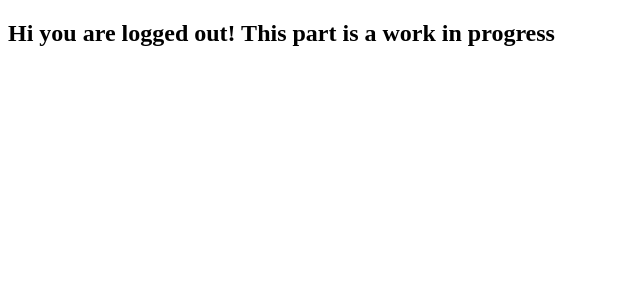
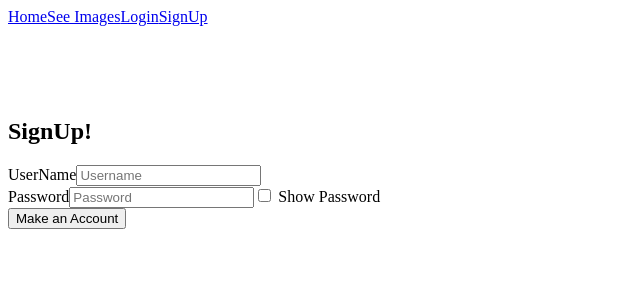
Before and after one commit to JasonAJordan/image-repo-frontend, a React (Create React App) app: page /signup in a window 1280 px wide. Shown: the top 300 px of the page, without its empty margins (0-640 px from the left). Built offline with nearby package versions, Linux system fonts and the light colour scheme; no server answers.

Commit message:
User create and login (no auth)

```diff
--- a/src/App.js
+++ b/src/App.js
@@ -6,6 +6,9 @@ import {Route, Switch} from 'react-router-dom';
 import NavBar from "./navBar/NavBar"
 import Home from "./pages/Home"
 import UserPage from "./pages/UserPage"
+import PublicImages from "./pages/PublicImages"
+import Login from "./pages/Login"
+import SignUp from "./pages/SignUp"
 
 
 function App() {
@@ -26,7 +29,27 @@ function App() {
   if(user === null) {
     return (
       <div>
-        <h2>Hi you are logged out! This part is a work in progress </h2>
+      <NavBar user={user} setUser={setUser}/>
+
+      <Switch>
+        <Route path="/brosweUploads">
+          <PublicImages/>
+        </Route>
+
+        <Route path="/login">
+          <Login setUser={setUser}/>
+        </Route>
+
+        <Route path="/signup">
+          <SignUp setUser={setUser}/>
+        </Route>
+
+        <Route path="/">
+          <Home user={user}/>
+        </Route>
+      </Switch>
+
+
       </div>
     )
   }
@@ -42,8 +65,8 @@ function App() {
           <UserPage user={user} setUser={setUser}/>
         </Route>
 
-        <Route path="/">
-          <Home user={user}/>
+        <Route path="/brosweUploads">
+          <PublicImages/>
         </Route>
 
         <Route path="/">
--- /dev/null
+++ b/src/pages/Login.js
@@ -0,0 +1,139 @@
+import React, { useState, useEffect } from "react";
+import { Link, useHistory } from "react-router-dom";
+
+
+function Login ({ setUser}){
+
+    const [users, setUsers] = useState(null)
+    const [isLogin, setIsLogin] = useState(false)
+    const [formData, setFormData] = useState({
+        username: "",
+        password: "",
+    })
+
+
+    const [showPassword, setShowPassWord] = useState("password")
+
+    const [username, setUsername] = useState("");
+    const [password, setPassword] = useState("");
+    const history = useHistory();
+
+    function handleFormChange(event){
+        //console.log(formData)
+        setFormData({...formData,
+            [event.target.name]: event.target.value
+        })
+
+    }
+
+    useEffect(() => {
+        fetch(`http://localhost:3000/users/`)
+        .then(resp => resp.json())
+        .then(data => {
+        setUsers(data)
+
+        })
+    }, [])
+
+    function handleLogin(event){
+        event.preventDefault()
+        //console.log(formData)
+        let success = false
+
+        for(let i = 0; i < users.length; i++){
+            let cond1 = (users[i].username === formData.username)
+            let cond2 = (users[i].password === formData.password)
+            //console.log(users[i].username)
+            if (cond1 && cond2){
+                setUser(users[i])
+                success = true
+                setIsLogin(true)
+            }
+        }
+        if (success){
+            loginSucess()
+        } else {
+            loginFail()
+        }
+    }
+
+    // function handleSubmit(e) {
+    //     e.preventDefault();
+    //     fetch("http://localhost:3000/login", {
+    //       method: "POST",
+    //       headers: {
+    //         "Content-Type": "application/json",
+    //       },
+    //       body: JSON.stringify({ username, password }),
+    //     })
+    //       .then((r) => r.json())
+    //       .then((data) => {
+    //           if (data.failure) {
+    //               alert("Incorrect Username or Password")
+    //           } else {
+    //         // data is an object with a user and token: { user, token }
+    //         // setCurrentUser is a callback function from the App component
+    //         setUser(data.user);
+    //         // use localStorage to save the token
+    //         localStorage.setItem("token", data.token)
+    //         //redirect
+    //         history.push("/");
+    //         }
+    //     });
+    // }
+
+
+    function loginSucess(){
+        alert("Successful Login")
+    }
+
+    function loginFail() {
+        alert("Wrong Username or password");
+    }
+
+    function handleShowPassword(){
+        if (showPassword === "password"){
+            setShowPassWord("text")
+        } else {
+            setShowPassWord("password")
+        }
+    }
+
+    function handleWelcomeBack(){
+        console.log("asdf")
+    }
+
+
+    if (!users) {
+        return <h1> Loading </h1>
+    } else
+    if (!isLogin){
+        return (
+            <div >
+                <br/><br/>
+                <h1> Login to your Account</h1>
+                <form onSubmit={handleLogin}>
+
+                    <label >Username</label>
+                    <input type="text" placeholder="Enter Username" name="username" value={formData.username}
+                     onChange={handleFormChange}/>
+                    <br/>
+                    <label >Password</label>
+                    <input type={showPassword} placeholder="Enter Password" name="password" value={formData.password}
+                     onChange={handleFormChange} id="myPasswordInput"/>
+                     <input type="checkbox" onClick={handleShowPassword}/> <label>Show Password</label>
+                    <br/>
+                    <button type="submit">Login</button>
+                </form>
+
+            </div>
+
+        )}  else {
+                return (
+                    <button onClick={handleWelcomeBack}><Link to={"/"}> Welcome back! </Link></button>
+                )
+        }
+
+}
+
+export default Login
--- /dev/null
+++ b/src/pages/PublicImages.js
@@ -0,0 +1,43 @@
+import React, { useState, useEffect} from "react";
+import PublicImageCard from "./PublicImagesElements/PublicImageCards"
+
+function PublicImages({}) {
+    const [images, setImages] = useState(null)
+    const [loaded, setLoaded] = useState(false)
+
+    useEffect(() => {
+        fetch(`http://localhost:3000/publicImages`)
+        .then(resp => resp.json())
+        .then(data => {
+            setImages(data)
+            setLoaded(true)
+        })
+      }, [])
+
+
+
+
+    if (loaded === true) {
+        let key = 0
+        const mappedPublicImages = images.map((image) => {
+            key++
+            return (
+             <PublicImageCard image={image} key={key}/>
+            )
+        })
+
+        return (
+            <div>
+                <span>These are the publicly uploaded images</span>
+
+                {mappedPublicImages}
+                <br/>
+
+            </div>
+    )} else {
+        return (
+            <div> loading... </div>
+        )
+    }
+}
+export default PublicImages;
--- /dev/null
+++ b/src/pages/PublicImagesElements/PublicImageCards.js
@@ -0,0 +1,11 @@
+
+function PublicImageCards({image}) {
+
+    return (
+        <div>
+             <img src={image.imgUrl}  width="250" height="250"/>
+            <span>{image.description} </span>
+        </div>
+    )
+}
+export default PublicImageCards;
--- /dev/null
+++ b/src/pages/SignUp.js
@@ -0,0 +1,111 @@
+import { useState }  from "react";
+import { Link, useHistory } from "react-router-dom";
+
+function SignUp ({setUser}){
+
+    const [formData, setFormData] = useState({
+        username: "",
+        password: "",
+    })
+
+
+    const [passwordCheck, setpasswordCheck] = useState("")
+
+    const [accountMade, setAccoutMade] = useState(false)
+    const [showPassword, setShowPassWord] = useState("password")
+    const history = useHistory();
+
+    function handleFormChange(event){
+        // console.log()
+        setFormData({...formData,
+            [event.target.name]: event.target.value
+        })
+
+    }
+
+    function handleSubmit(event){
+        event.preventDefault()
+        console.log(formData)
+
+        fetch(`http://localhost:3000/users`,{
+            method: 'POST',
+            headers: {
+                'Content-Type': 'application/json',
+            },
+            body: JSON.stringify(formData),
+            })
+        .then(r => r.json())
+        .then(user => setUser(user))
+    }
+
+    function handleLogin() {
+        //e.preventDefault();
+        const username = formData.username
+        const password = formData.password
+        //console.log("adssadf")
+
+        fetch("http://localhost:3000/login", {
+          method: "POST",
+          headers: {
+            "Content-Type": "application/json",
+          },
+          body: JSON.stringify({ username, password }),
+        })
+          .then((r) => r.json())
+          .then((data) => {
+            // data is an object with a user and token: { user, token }
+            // setCurrentUser is a callback function from the App component
+            setUser(data.user);
+            // use localStorage to save the token
+            localStorage.setItem("token", data.token)
+            //redirect
+            history.push("/");
+        });
+    }
+
+    function handleShowPassword(){
+        if (showPassword === "password"){
+            setShowPassWord("text")
+        } else {
+            setShowPassWord("password")
+        }
+    }
+
+    if(accountMade){
+        return (
+            <div>
+                <Link to={"/login"}>
+                 Account Made Succesful, Please Login By Clicking Here
+                 </Link>
+            </div>
+        )
+    } else {
+    return (
+        <div className="SignUp-Container">
+            <br/><br/><br/><br/>
+            <h2>SignUp!</h2>
+            <form onSubmit={handleSubmit}>
+                <label>UserName</label>
+                <input type="text" name="username" placeholder="Username"
+                value={formData.username}
+                onChange={handleFormChange}
+                />
+                <br/>
+                <label>Password</label>
+                <input type={showPassword} name="password" placeholder="Password"
+                value={formData.password}
+                onChange={handleFormChange}
+                />
+
+                <input type="checkbox" onClick={handleShowPassword}/> <label>Show Password  </label>
+                <br/>
+
+                <button type="submit">Make an Account </button>
+            </form>
+        </div>
+        )
+    }
+}
+
+
+export default SignUp
--- a/src/pages/UserPageElements/Upload.js
+++ b/src/pages/UserPageElements/Upload.js
@@ -7,6 +7,7 @@ function Upload({user, handleNewImage}) {
         user_id: user.id,
         imgUrl: {},
         description: "",
+        public: false
     })
 
     //imgUrl: "https://res.cloudinary.com/jasonjordan/image/upload/v1613589596/ajxzmzfqsamz7a2jj3fm.png",
@@ -24,24 +25,31 @@ function Upload({user, handleNewImage}) {
         })
     }
 
+    function handleToggle(e){
+        setFormData({...formData,
+            ["public"]: !formData.public})
+        console.log(formData);
+    }
+
     function handleSubmit(event){
         event.preventDefault()
+
 
         const form = new FormData()
         form.append("user_id", formData.user_id)
         form.append("imgUrl", formData.imgUrl)
         form.append("description", formData.description)
+        form.append("public", formData.public)
 
         fetch(`http://localhost:3000/images`,{
             method: 'POST',
             // headers:{
             //     'Content-Type': 'application/json',
             // },
-            // body: JSON.stringify(formData),
             body: (form)
             })
         .then(r => r.json())
-        //Im only going to care for the backend atm
+
         .then(newImage => handleNewImage(newImage))
     }
 
@@ -53,20 +61,18 @@ function Upload({user, handleNewImage}) {
 
                 <h3>Upload a picture</h3>
 
-
                 <input type="file" name="imgUrl"
                 onChange={handleFormChangeForUpload}
                 />
-
-                    {/* <input type="textarea" name="imgUrl"
-                        value={formData.imgUrl}
-                        onChange={handleFormChange}
-                    /> */}
-
+                <br/>
                 <input type="textarea" name="description" placeholder="Description"
                     value={formData.description}
                     onChange={handleFormChange}
                 />
+
+                <br/>
+                <span>Public Upload</span>
+                <input type="checkbox" onChange={handleToggle}/>
 
                 <div className="submit-button">
                         <button type="submit">Add the New Picture! </button>
```
Lines whose indentation alone changed are shown as unchanged.
